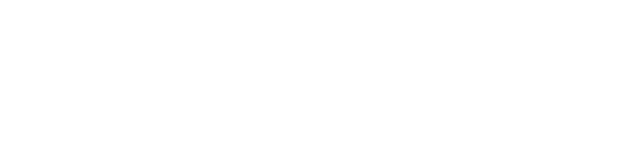
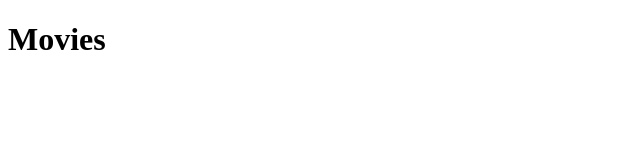
Before and after one commit to sabrinaira/movie-list, a plain HTML site: page index.html in a window 1280 px wide. Shown: the whole page, without its empty margins (0-640 px from the left). Drawn offline with Linux system fonts and the light colour scheme.

Commit message:
movies header

```diff
--- a/index.html
+++ b/index.html
@@ -1,22 +1,17 @@
 <!DOCTYPE html>
 <html lang="en">
   <head>
-  <meta charset="UTF-8">
-  <meta name="viewport" content="width=device-width, initial-scale=1.0">
+    <meta charset="UTF-8" />
+    <meta name="viewport" content="width=device-width, initial-scale=1.0" />
     <title>Movie Time</title>
   </head>
   <body>
     <div id="wrapper">
       <header>
         <div id="page-banner">
-        <h1 class="title" style="color:black;"></h1>
-
+          <h1>Movies</h1>
         </div>
       </header>
-
-
-
     </div>
-
   </body>
 </html>
```
Lines whose indentation alone changed are shown as unchanged.
